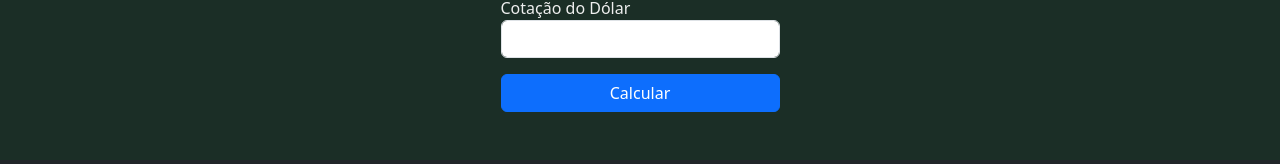
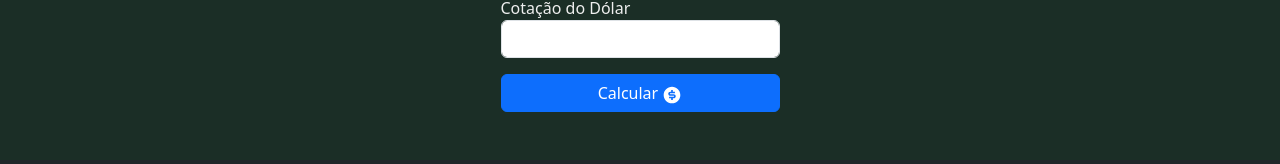
Before and after one commit to eduardoberettarod/aula-react-dolar, a React (Vite) app: page / in a window 1280 px wide. Shown: the part 876-1040 px from the top of the page. Built offline with nearby package versions, Linux system fonts and the light colour scheme; a web font is replaced by a local one.

Commit message:
style
colocando icone no botao

```diff
--- a/package.json
+++ b/package.json
@@ -13,7 +13,8 @@
     "bootstrap": "^5.3.7",
     "icons": "^1.0.0",
     "react": "^19.1.0",
-    "react-dom": "^19.1.0"
+    "react-dom": "^19.1.0",
+    "react-icons": "^5.5.0"
   },
   "devDependencies": {
     "@eslint/js": "^9.30.1",
--- a/src/CalcDollar.jsx
+++ b/src/CalcDollar.jsx
@@ -1,4 +1,5 @@
 import './CalcDollar.css'
+import { RiMoneyDollarCircleFill } from "react-icons/ri";
 
 function CalcDollar() {
 
@@ -20,7 +21,10 @@
                     <label htmlFor='cotacao'>Cotação do Dólar</label>
                     <input type='text' className='form-control' id='cotacao' />
                 </div>
-                <button type='button' onClick={calcular} className='btn btn-primary w-100'>Calcular</button>
+                <button type="button" onClick={calcular} className="btn btn-primary w-100">
+                 Calcular       <RiMoneyDollarCircleFill size={20} color="white" />
+                </button>
+
             </form>
         </>
     )
```
Also changed, not shown: 1 other file (tests, documents, lock files or other folders).
